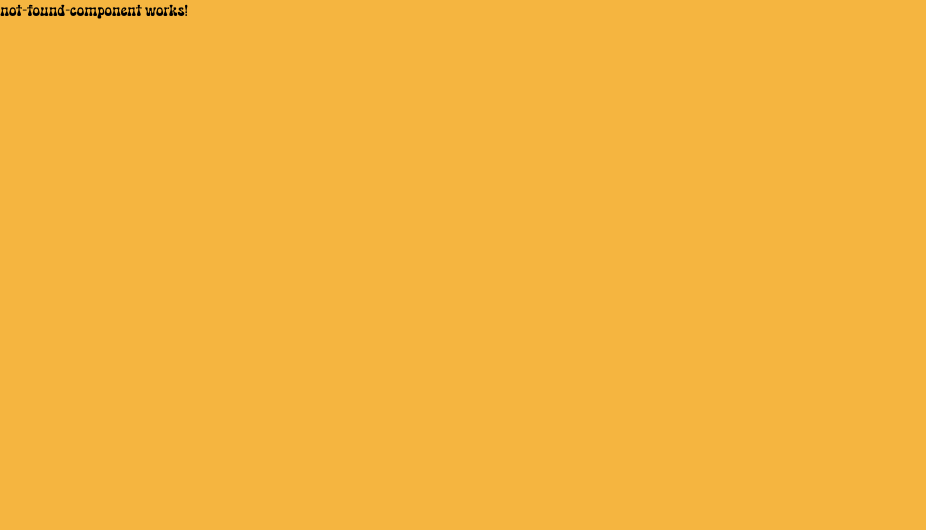
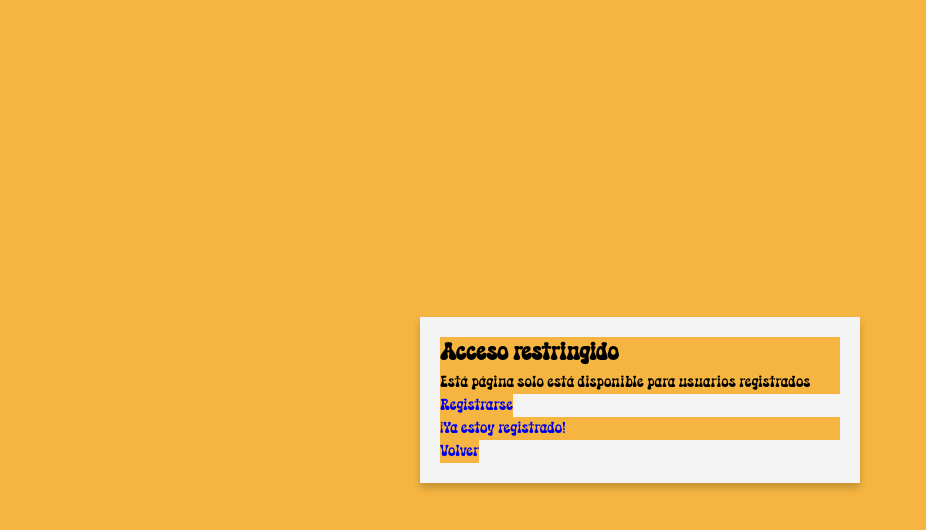
Before and after one commit to olivermares/angular-proyecto, an Angular app in the folder front/: page /securedPage in a window 1280 px wide. Before the commit this address led to /404. Shown: the top 530 px of the page, without its empty margins (0-926 px from the left). Built offline with nearby package versions, Linux system fonts and the light colour scheme.

Commit message:
securizar paginas de peliculas y actores

```diff
--- a/front/src/app/pages/login/login.component.ts
+++ b/front/src/app/pages/login/login.component.ts
@@ -22,7 +22,7 @@ export class LoginComponent implements OnInit{
     this.loginForm = this.form.group({
       // email: ["", [Validators.required, Validators.pattern("^[a-zA-Z0-9.!#$%&'*+/=?^_`{|}~-]+@[a-zA-Z0-9-]+(?:\.[a-zA-Z0-9-]+)*$")]],
       // password: ["", [Validators.required, Validators.pattern("(?=.*[a-z])(?=.*[0-9])(?=.*[A-Z])(?=.*[!@#$%^&*])[a-zA-Z0-9!@#$%^&*]{6,16}")]]
-      email: ["", [Validators.required]],
+      email: ["", [Validators.required, Validators.email] ],
       password: ["", [Validators.required]],
     })
   }
--- a/front/src/app/pages/register/register.component.html
+++ b/front/src/app/pages/register/register.component.html
@@ -1,5 +1,3 @@
-<p>register works!</p>
-
 <form [formGroup]="registerForm" (ngSubmit)="registrar()">
     <div>
         <input type="email" placeholder="Email" formControlName="email" />
@@ -12,5 +10,9 @@
         <p *ngIf="(submited && registerForm?.get('password')?.hasError('pattern'))">No tiene formato valido</p>
 
     </div>
-    <button>Resgistrar</button>
+
+    <p *ngIf="errorMessage !== ' ' ">{{errorMessage}}</p>
+
+    <button type="submit" [disabled]="!registerForm.valid"> REGISTRAR </button>
+
 </form>
--- a/front/src/app/pages/register/register.component.ts
+++ b/front/src/app/pages/register/register.component.ts
@@ -13,23 +13,19 @@ export class RegisterComponent implements OnInit{
 
   registerForm!: FormGroup;
   submited: boolean = false;
+  errorMessage = ""
 
   constructor(private form: FormBuilder, private api: AuthService, private router: Router){}
 
   ngOnInit(): void {
     this.registerForm = this.form.group({
       email: ["", [Validators.required, Validators.pattern("^[a-zA-Z0-9.!#$%&'*+/=?^_`{|}~-]+@[a-zA-Z0-9-]+(?:\.[a-zA-Z0-9-]+)*$")]],
-      password: ["", [Validators.required, Validators.pattern("(?=.*[a-z])(?=.*[0-9])(?=.*[A-Z])(?=.*[!@#$%^&*])[a-zA-Z0-9!@#$%^&*]{6,16}")]]
+      password: ["", [Validators.required]]
     })
     }
 
 
   registrar(){
-
-    console.log('Estoy en registrar');
-    console.log('Datos valido = ', this.registerForm.valid);
-    console.log('Datos registro = ', this.registerForm.value);
-
 
 
     this.submited = true;
@@ -38,7 +34,12 @@ export class RegisterComponent implements OnInit{
         console.log('Registro correcto');
         console.log(data);
         this.router.navigate(['/']);
-      })
+      },
+      error => {
+        console.log(error.error.message)
+        this.errorMessage = error.error.message
+      }
+      )
     }
   }
 
--- a/front/src/app/pages/secure-page-access/secure-page-access.component.html
+++ b/front/src/app/pages/secure-page-access/secure-page-access.component.html
@@ -1,13 +1,11 @@
-
-
-
 <div>
     <div class="modal-content">
       <h2> Acceso restringido </h2>
       <p>  Está página solo está disponible para usuarios registrados </p>
-      <p> <a routerLink="/register"> ¡Quiero registrarme! </a> </p>
+      <a routerLink="/register"> Registrarse </a>
       <p> <a routerLink="/login"> ¡Ya estoy registrado! </a> </p>
       <a routerLink="/"> Volver </a>
 
+
     </div>
   </div>
--- a/front/src/app/pages/secure-page-access/secure-page-access.component.ts
+++ b/front/src/app/pages/secure-page-access/secure-page-access.component.ts
@@ -1,4 +1,5 @@
 import { Component } from '@angular/core';
+import { Router } from '@angular/router';
 
 @Component({
   selector: 'app-secure-page-access',
@@ -7,4 +8,6 @@ import { Component } from '@angular/core';
 })
 export class SecurePageAccessComponent {
 
+  constructor(private router: Router){}
+
 }
```
Also changed, not shown: front/src/app/app-routing.module.ts (+18 -9 lines), front/src/app/app.module.ts (+7 -1 lines), 1 other file (tests, documents, lock files or other folders).
